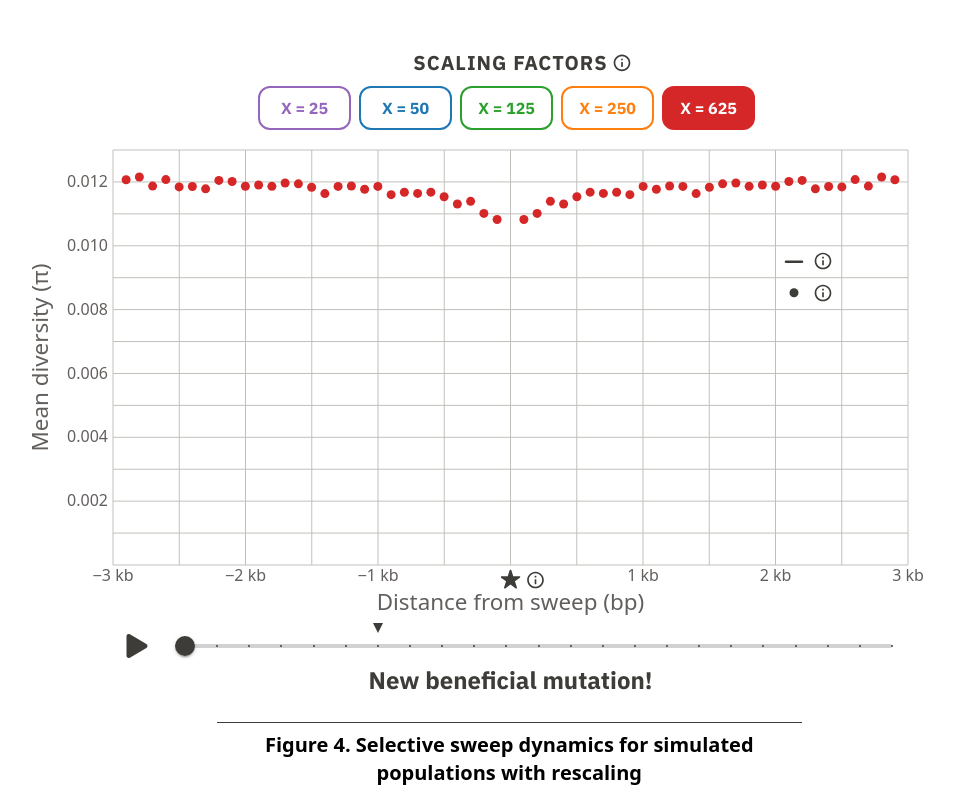
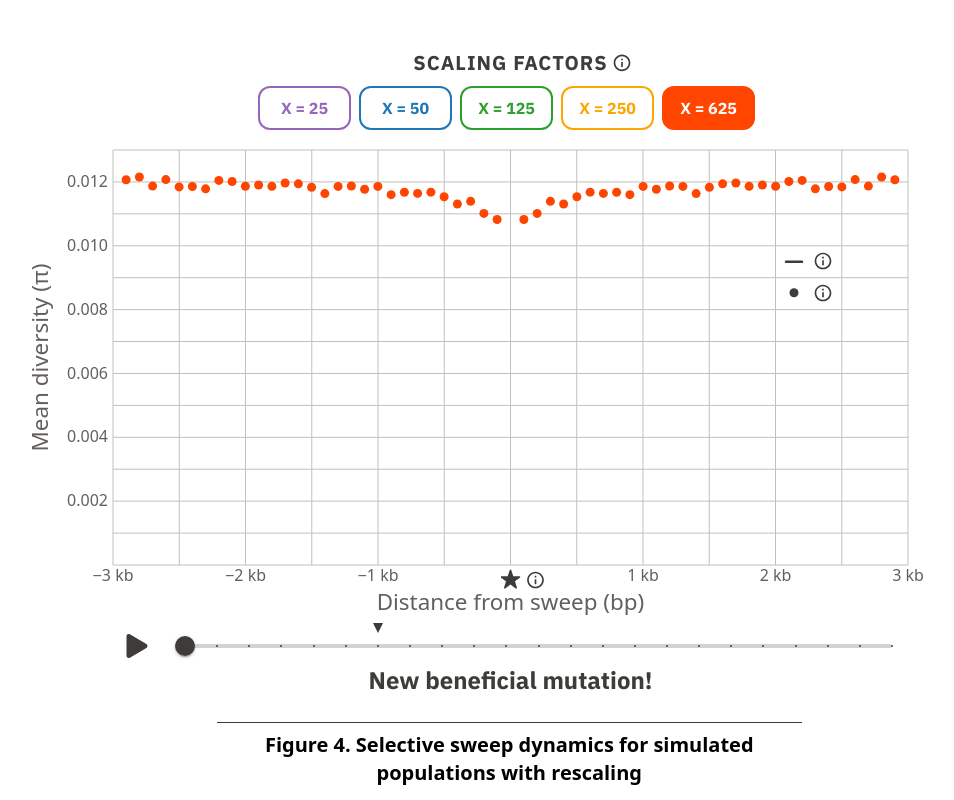
Before and after one commit to jacobimarsh/SweepRecov, a React (Vite) app: page / in a window 1280 px wide. Shown: the whole page, without its empty margins (162-1116 px from the left). Built offline with nearby package versions, Linux system fonts and the light colour scheme.

Commit message:
Change colours of SFTooltip

```diff
--- a/src/components/Tooltips/SFTooltip.jsx
+++ b/src/components/Tooltips/SFTooltip.jsx
@@ -6,7 +6,7 @@ import InfoOutlinedIcon from '@mui/icons-material/InfoOutlined';
 const SFTooltip = ({ open }) => {
   return (
     <Tooltip
-      title="Simulated population size is divided by X for tractability while preserving popgen dynamics. For sweeps of this strength, rescaling does not bias hitchhiking effects."
+      title="Simulated population size is divided by X for tractability while preserving popgen dynamics. For sweeps of this strength, rescaling does not bias hitchhiking effects!"
       placement="right"
       open={open}
       slotProps={{
--- a/src/components/UtilsScripts/GetProps.jsx
+++ b/src/components/UtilsScripts/GetProps.jsx
@@ -75,7 +75,7 @@ const GetProps = (data) => {
   const yScale = scaleLinear().domain([0, 0.013]).range([innerHeight, 0]);
   const colorScale = scaleOrdinal()
     .domain(uniqueScaling)
-    .range(["#9467bd", "#1f77b4", "#2ca02c", "#ff7f0e" , "#d62728"]);
+    .range([ "#9467bd", "#1f77b4", "#2ca02c", "#ffa500", "#ff4500" ]);
 
   // Prepare props for each subcomponent
   const controlsProps = {
```
